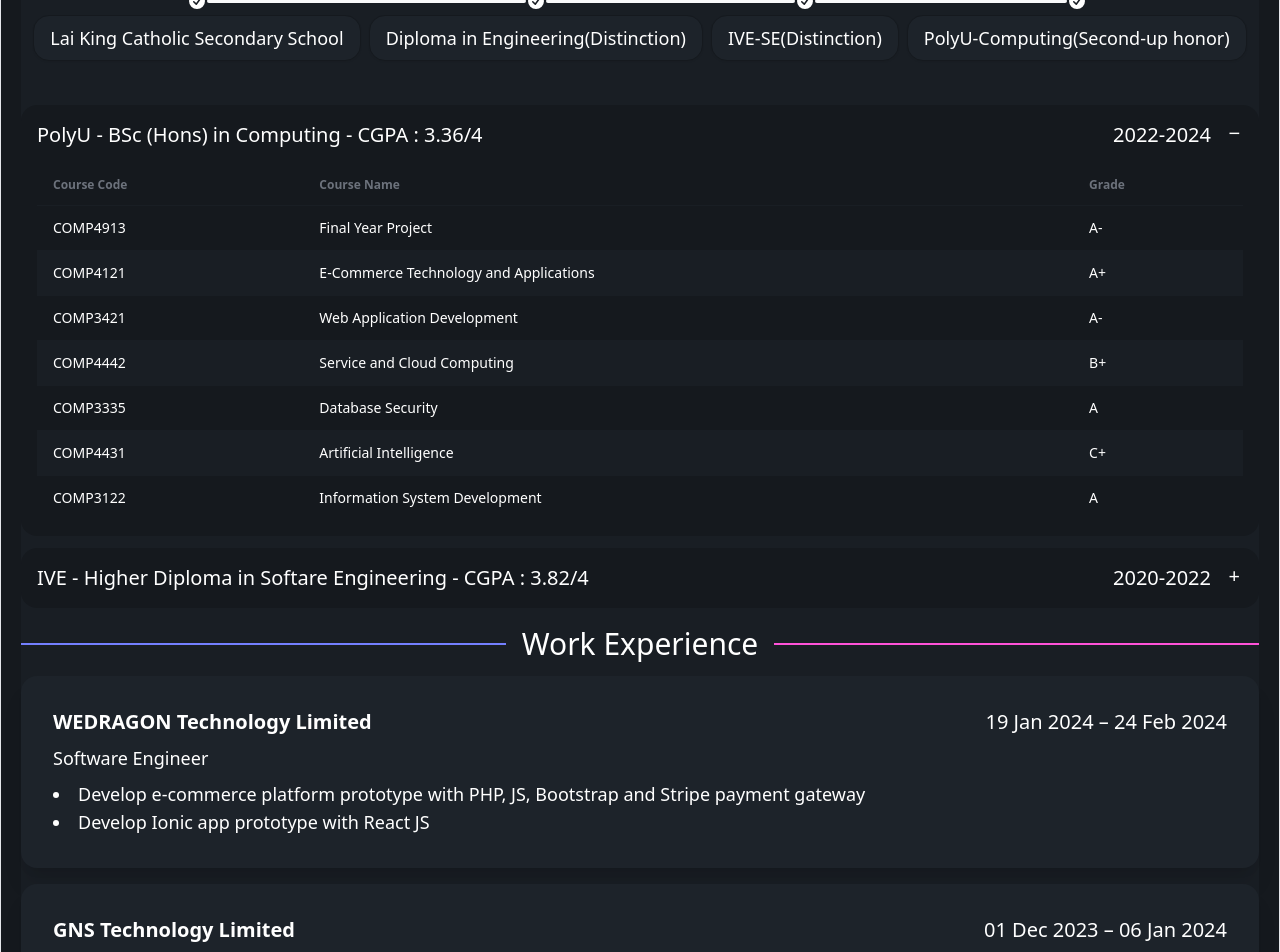
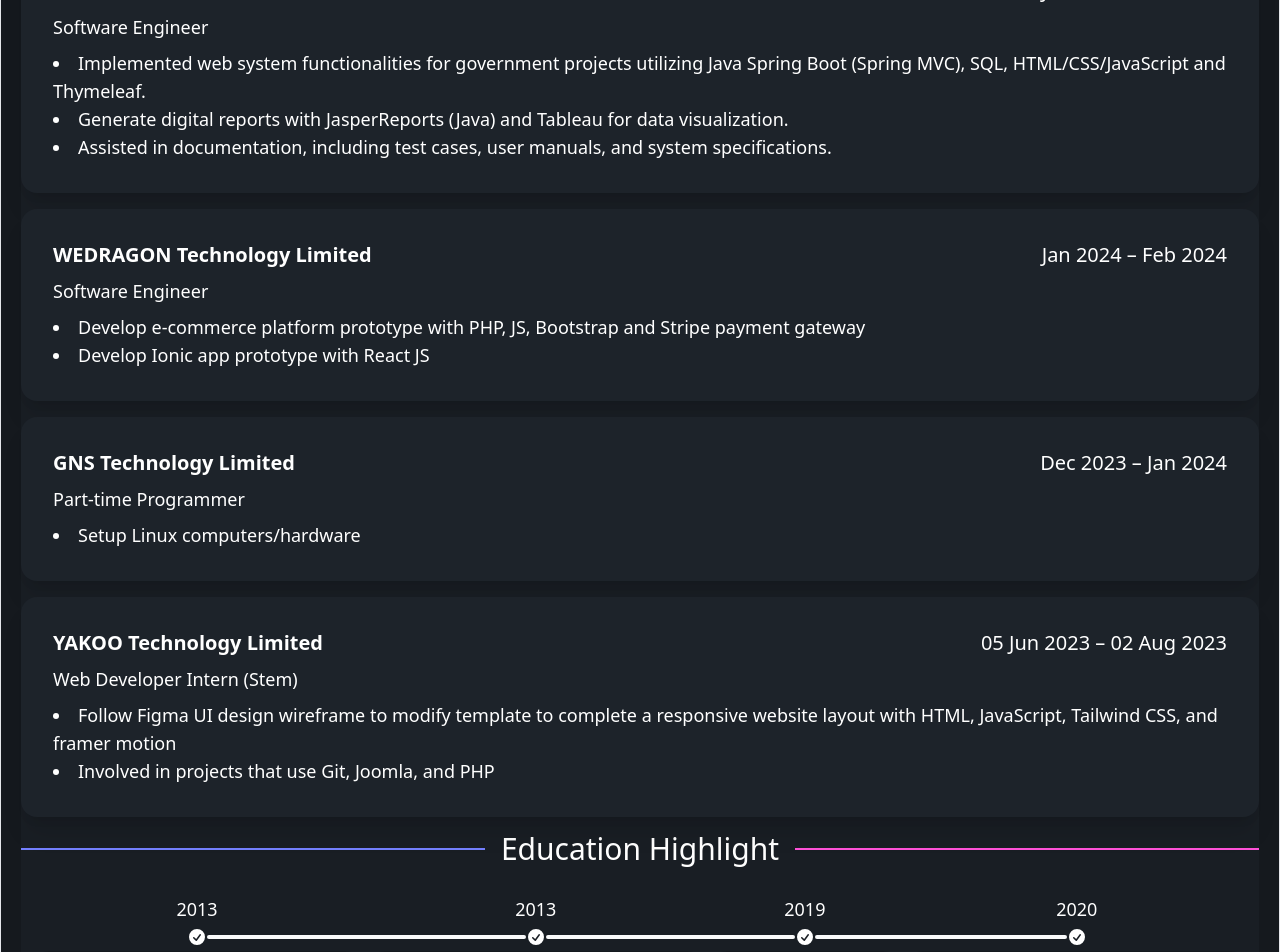
Before and after one commit to chunyinng078/personal-page, a React (Vite) app in the folder vite-project/: page / in a window 1280 px wide. Shown: the part 1020-1972 px from the top of the page. Built offline with nearby package versions, Linux system fonts and the light colour scheme.

Commit message:
Update job

```diff
--- a/vite-project/src/component/About.tsx
+++ b/vite-project/src/component/About.tsx
@@ -29,7 +29,7 @@ export const About = (): JSX.Element => {
           <a
             className="text-xl"
             target="_blank"
-            href="https://drive.google.com/file/d/11hGtButrkCvfhRhmjSuTgrqLjS2Bn3Nx/view?usp=sharing"
+            href="https://drive.google.com/file/d/1_NzvA8cGgizleLS9csTH5kHiYTBcPmBE/view?usp=sharing"
           >
             <CloudDownloadOutlined />{" "}
             <span className="font-medium text-blue-600 underline hover:no-underline dark:text-blue-500">
--- a/vite-project/src/component/BrowerMockup.tsx
+++ b/vite-project/src/component/BrowerMockup.tsx
@@ -13,10 +13,10 @@ export const BrowerMockup = () => {
 
       <div className="mockup-browser-tabs p-5">
         <div className="mockup-browser-tab bg-base-200">
-          <Education />
+          <WorkExp />
         </div>
         <div className="mockup-browser-tab bg-base-200">
-          <WorkExp />
+          <Education />
         </div>
         <div className="mockup-browser-tab bg-base-200"></div>
       </div>
--- a/vite-project/src/component/WorkExp.tsx
+++ b/vite-project/src/component/WorkExp.tsx
@@ -10,17 +10,37 @@ export const WorkExp = () => {
       </div>
 
       {/* short text to show past experiences: company, position, job description  stylyed with tailwind*/}
+
       <div className="card my-2 w-full bg-base-100 shadow-xl">
         <div className="card-body">
           <div className="flex flex-col justify-between text-xl md:flex-row">
-            <span className="font-bold">
-              {" "}
-              WEDRAGON Technology Limited{" "}
-            </span>
-            <span className="font-medium">
-              {" "}
-              19 Jan 2024 – 24 Feb 2024{" "}
-            </span>
+            <span className="font-bold"> FDS Solutions Limited </span>
+            <span className="font-medium"> Jan 2024 – Feb 2024 </span>
+          </div>
+          <p className="">Software Engineer</p>
+          <ul className="list-inside list-disc">
+            <li>
+              Implemented web system functionalities for government projects
+              utilizing Java Spring Boot (Spring MVC), SQL, HTML/CSS/JavaScript
+              and Thymeleaf.
+            </li>
+            <li>
+              Generate digital reports with JasperReports (Java) and Tableau for
+              data visualization.
+            </li>
+            <li>
+              Assisted in documentation, including test cases, user manuals, and
+              system specifications.
+            </li>
+          </ul>
+        </div>
+      </div>
+
+      <div className="card my-2 w-full bg-base-100 shadow-xl">
+        <div className="card-body">
+          <div className="flex flex-col justify-between text-xl md:flex-row">
+            <span className="font-bold"> WEDRAGON Technology Limited </span>
+            <span className="font-medium"> Jan 2024 – Feb 2024 </span>
           </div>
           <p className="">Software Engineer</p>
           <ul className="list-inside list-disc">
@@ -36,12 +56,8 @@ export const WorkExp = () => {
       <div className="card my-2 w-full bg-base-100 shadow-xl">
         <div className="card-body">
           <div className="flex flex-col justify-between text-xl md:flex-row">
-            <span className="font-bold">
-              GNS Technology Limited
-            </span>
-            <span className="font-medium">
-              01 Dec 2023 – 06 Jan 2024
-            </span>
+            <span className="font-bold">GNS Technology Limited</span>
+            <span className="font-medium">Dec 2023 – Jan 2024</span>
           </div>
           <p className="">Part-time Programmer</p>
           <ul className="list-inside list-disc">
@@ -53,12 +69,8 @@ export const WorkExp = () => {
       <div className="card my-2 w-full bg-base-100 shadow-xl">
         <div className="card-body">
           <div className="flex flex-col justify-between text-xl md:flex-row">
-            <span className="font-bold">
-              YAKOO Technology Limited
-            </span>
-            <span className="font-medium">
-              05 Jun 2023 – 02 Aug 2023
-            </span>
+            <span className="font-bold">YAKOO Technology Limited</span>
+            <span className="font-medium">05 Jun 2023 – 02 Aug 2023</span>
           </div>
           <p className="">Web Developer Intern (Stem)</p>
           <ul className="list-inside list-disc">
```
